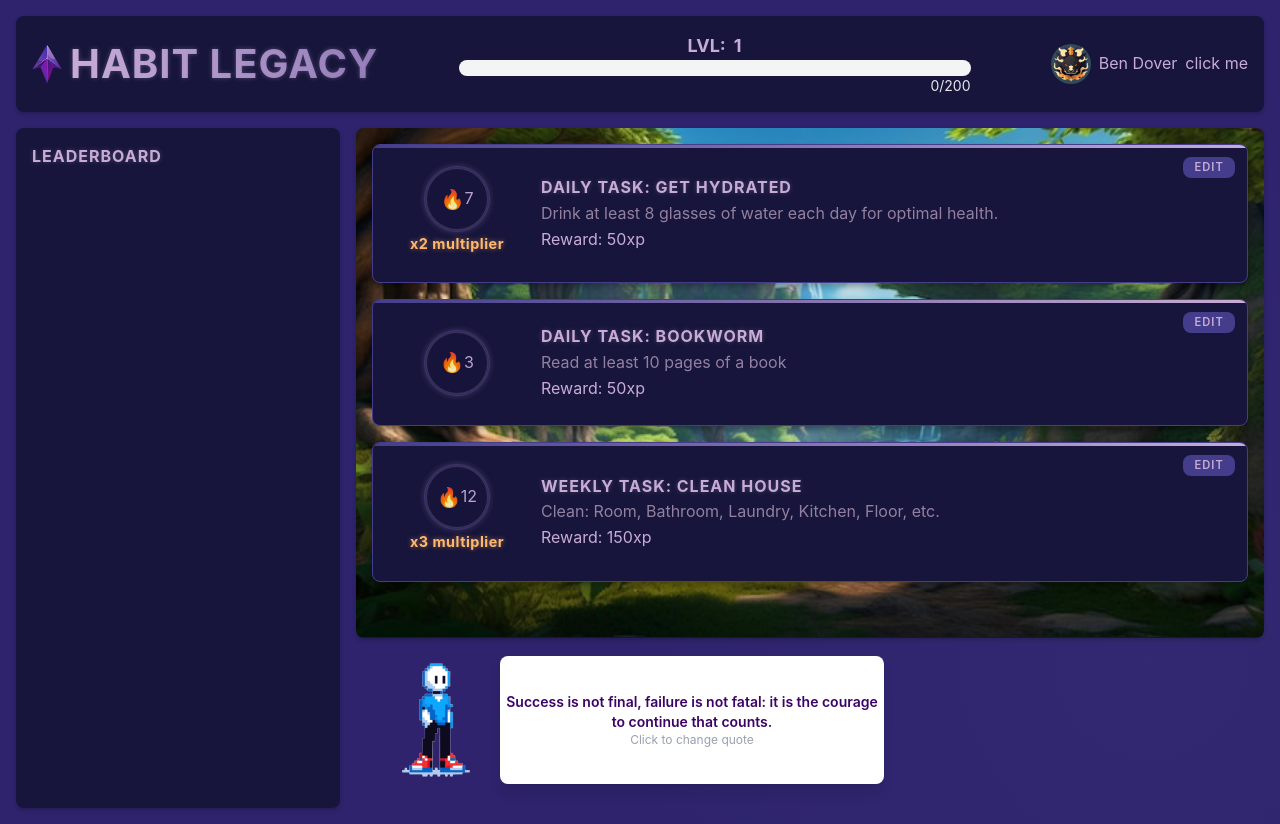
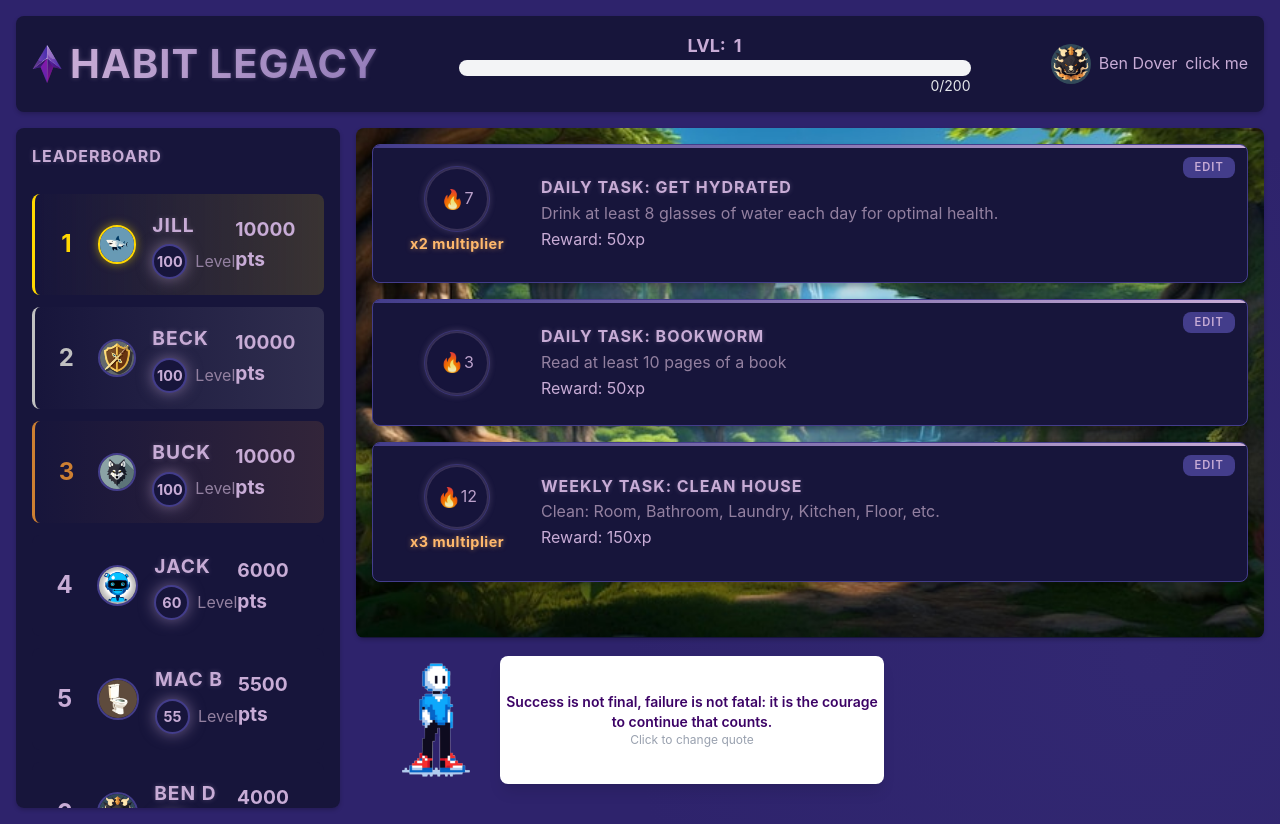
Before and after one commit to noahstew/hack-attack, a React (Vite) app in the folder habit-legacy/: page / in a window 1280 px wide. Built offline with nearby package versions, Linux system fonts and the light colour scheme.

Commit message:
Fixing leaderboard back

```diff
--- a/habit-legacy/src/App.jsx
+++ b/habit-legacy/src/App.jsx
@@ -3,7 +3,7 @@ import './global.css';
 import { Layout, Leaderboard } from './components';
 import HabitCard from './components/HabitCard';
 import NavBar from './components/NavBar';
-import { UserDB } from './data/systemData';
+import { initialUsers, UserDB } from './data/systemData';
 import Player from './components/character/player';
 
 function App() {
@@ -16,11 +16,7 @@ function App() {
       }
       sidebar={
         <div>
-          <Leaderboard
-            users={() => {
-              UserDB.getAll();
-            }}
-          />
+          <Leaderboard users={initialUsers} />
         </div>
       }
       main={
--- a/habit-legacy/src/data/systemData.js
+++ b/habit-legacy/src/data/systemData.js
@@ -12,7 +12,7 @@ const quotes = [
   'Every day may not be good, but there is something good in every day.',
 ];
 
-const initialUsers = {
+export const initialUsers = {
   user1: {
     name: 'Min',
     profilePic: 'icon/chicken.png',
@@ -187,7 +187,7 @@ const UserDB = {
     return asyncOperation({
       currentXp: users[userId].currentXp,
       level: users[userId].level,
-      levelUp: newLevel > users[userId].level
+      levelUp: newLevel > users[userId].level,
     });
   },
 
@@ -196,7 +196,7 @@ const UserDB = {
     users = { ...initialUsers };
     persistData();
     return asyncOperation({ success: true });
-  }
+  },
 };
 
 // Export databases and quotes directly
```
